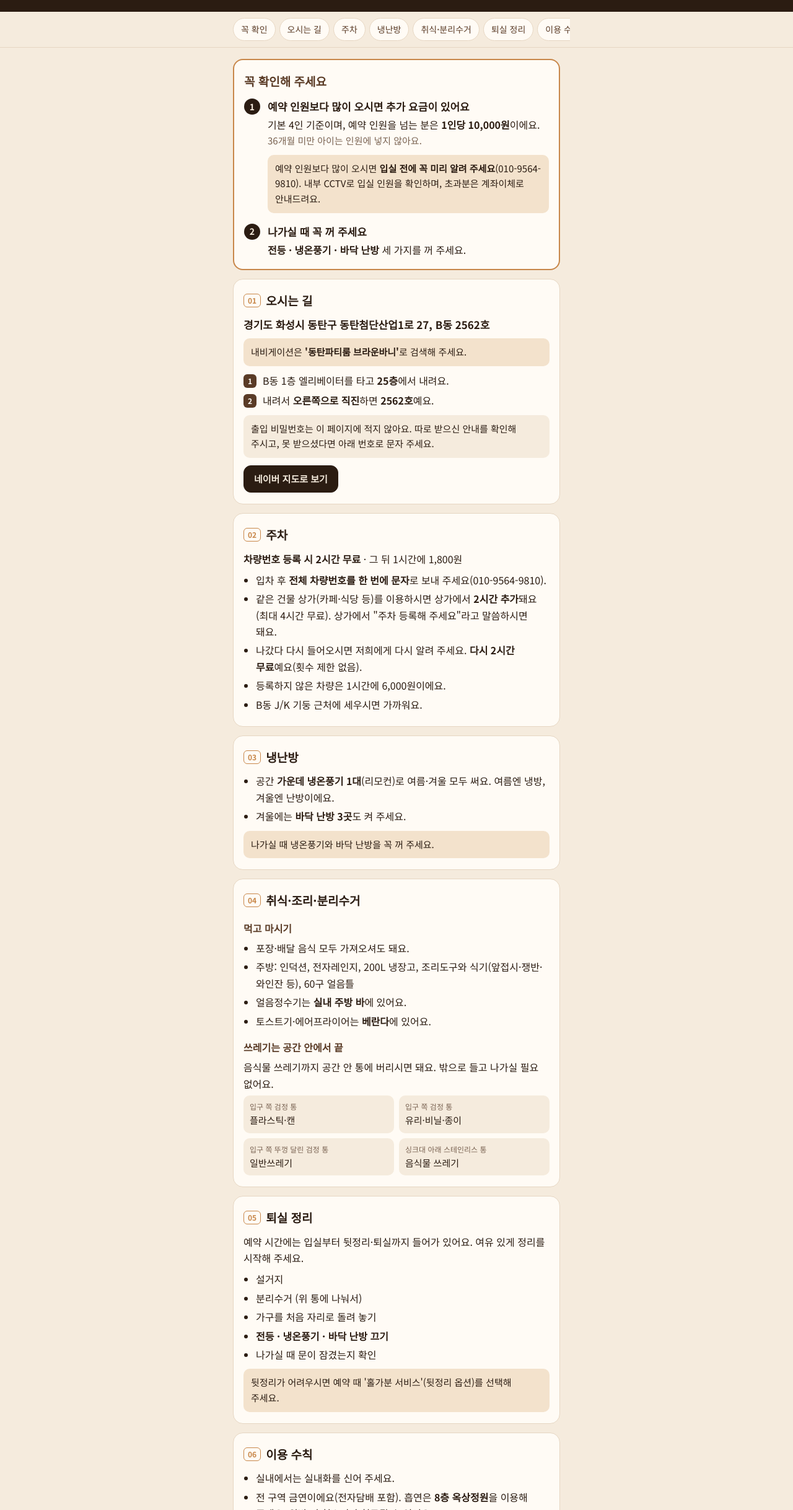
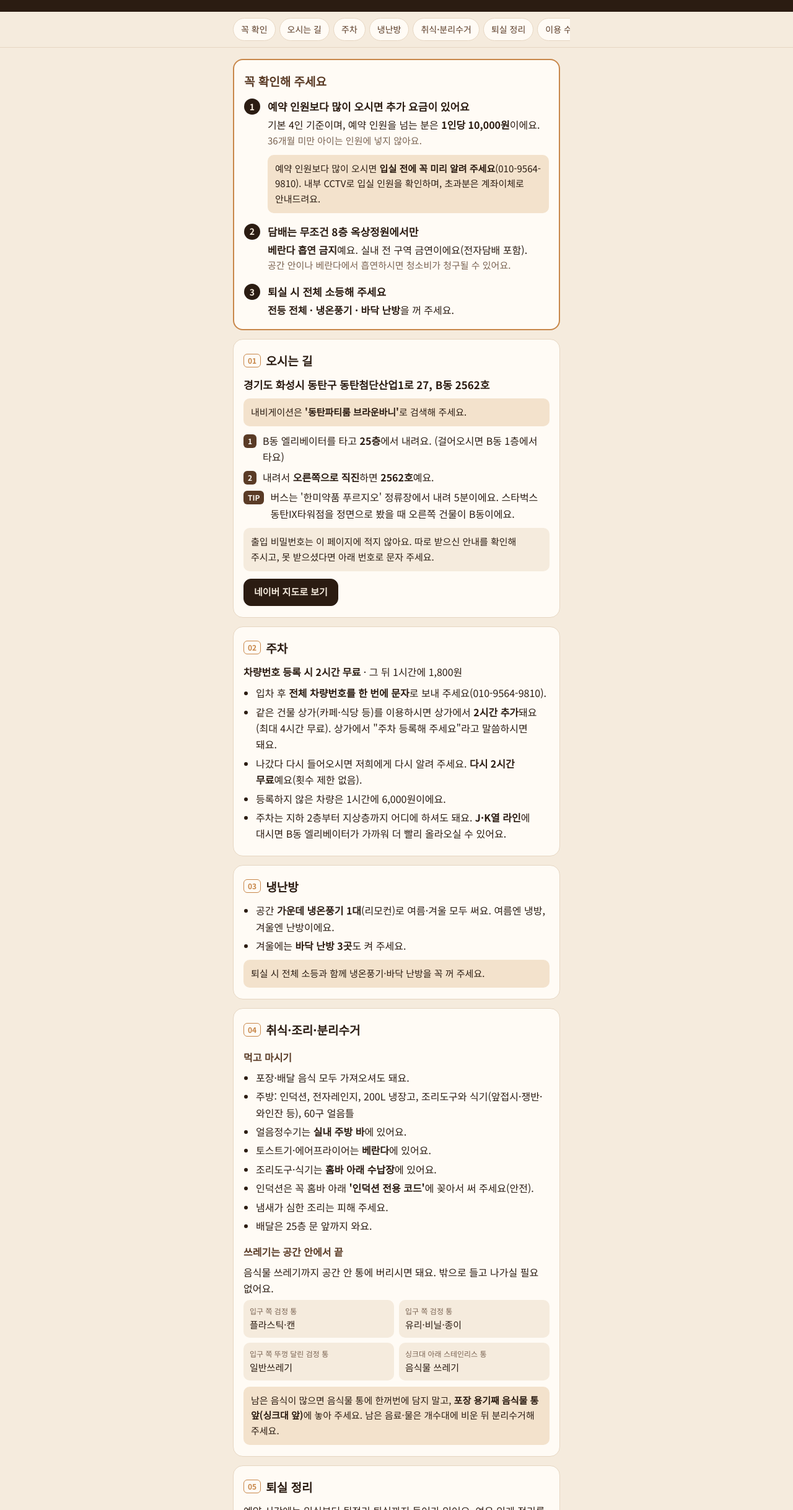
Before and after one commit to gnamessenger/brownbunny, a plain HTML site: page index.html in a window 1280 px wide. Shown: the part 123-2560 px from the top of the page at 62% size. Drawn offline with Linux system fonts and the light colour scheme.

Commit message:
안내 페이지 11/28: 담배 8층·베란다 금지, 전체 소등, 이동식 스마트 TV, 의자 26, J·K열 주차, 노션 안내 반영
Co-Authored-By: Claude Opus 5.5 <noreply@anthropic.com>

```diff
--- a/index.html
+++ b/index.html
@@ -123,8 +123,13 @@
         <div class="note">예약 인원보다 많이 오시면 <b>입실 전에 꼭 미리 알려 주세요</b>(010-9564-9810). 내부 CCTV로 입실 인원을 확인하며, 초과분은 계좌이체로 안내드려요.</div>
       </li>
       <li>
-        <b class="t">나가실 때 꼭 꺼 주세요</b>
-        <b>전등 · 냉온풍기 · 바닥 난방</b> 세 가지를 꺼 주세요.
+        <b class="t">담배는 무조건 8층 옥상정원에서만</b>
+        <b>베란다 흡연 금지</b>예요. 실내 전 구역 금연이에요(전자담배 포함).
+        <div class="sub">공간 안이나 베란다에서 흡연하시면 청소비가 청구될 수 있어요.</div>
+      </li>
+      <li>
+        <b class="t">퇴실 시 전체 소등해 주세요</b>
+        <b>전등 전체 · 냉온풍기 · 바닥 난방</b>을 꺼 주세요.
       </li>
     </ol>
   </div>
@@ -134,8 +139,9 @@
     <div class="addr">경기도 화성시 동탄구 동탄첨단산업1로 27, B동 2562호</div>
     <div class="note">내비게이션은 <b>'동탄파티룸 브라운바니'</b>로 검색해 주세요.</div>
     <ol class="steps">
-      <li><span class="k">1</span><span>B동 1층 엘리베이터를 타고 <b>25층</b>에서 내려요.</span></li>
+      <li><span class="k">1</span><span>B동 엘리베이터를 타고 <b>25층</b>에서 내려요. (걸어오시면 B동 1층에서 타요)</span></li>
       <li><span class="k">2</span><span>내려서 <b>오른쪽으로 직진</b>하면 <b>2562호</b>예요.</span></li>
+      <li><span class="k">TIP</span><span>버스는 '한미약품 푸르지오' 정류장에서 내려 5분이에요. 스타벅스 동탄IX타워점을 정면으로 봤을 때 오른쪽 건물이 B동이에요.</span></li>
     </ol>
     <p class="note" style="background:var(--cream)">출입 비밀번호는 이 페이지에 적지 않아요. 따로 받으신 안내를 확인해 주시고, 못 받으셨다면 아래 번호로 문자 주세요.</p>
     <div class="btns">
@@ -151,7 +157,7 @@
       <li>같은 건물 상가(카페·식당 등)를 이용하시면 상가에서 <b>2시간 추가</b>돼요(최대 4시간 무료). 상가에서 "주차 등록해 주세요"라고 말씀하시면 돼요.</li>
       <li>나갔다 다시 들어오시면 저희에게 다시 알려 주세요. <b>다시 2시간 무료</b>예요(횟수 제한 없음).</li>
       <li>등록하지 않은 차량은 1시간에 6,000원이에요.</li>
-      <li>B동 J/K 기둥 근처에 세우시면 가까워요.</li>
+      <li>주차는 지하 2층부터 지상층까지 어디에 하셔도 돼요. <b>J·K열 라인</b>에 대시면 B동 엘리베이터가 가까워 더 빨리 올라오실 수 있어요.</li>
     </ul>
   </section>
 
@@ -161,7 +167,7 @@
       <li>공간 <b>가운데 냉온풍기 1대</b>(리모컨)로 여름·겨울 모두 써요. 여름엔 냉방, 겨울엔 난방이에요.</li>
       <li>겨울에는 <b>바닥 난방 3곳</b>도 켜 주세요.</li>
     </ul>
-    <div class="note">나가실 때 냉온풍기와 바닥 난방을 꼭 꺼 주세요.</div>
+    <div class="note">퇴실 시 전체 소등과 함께 냉온풍기·바닥 난방을 꼭 꺼 주세요.</div>
   </section>
 
   <section class="card" id="food">
@@ -172,6 +178,10 @@
       <li>주방: 인덕션, 전자레인지, 200L 냉장고, 조리도구와 식기(앞접시·쟁반·와인잔 등), 60구 얼음틀</li>
       <li>얼음정수기는 <b>실내 주방 바</b>에 있어요.</li>
       <li>토스트기·에어프라이어는 <b>베란다</b>에 있어요.</li>
+      <li>조리도구·식기는 <b>홈바 아래 수납장</b>에 있어요.</li>
+      <li>인덕션은 꼭 홈바 아래 <b>'인덕션 전용 코드'</b>에 꽂아서 써 주세요(안전).</li>
+      <li>냄새가 심한 조리는 피해 주세요.</li>
+      <li>배달은 25층 문 앞까지 와요.</li>
     </ul>
     <h3>쓰레기는 공간 안에서 끝</h3>
     <p style="margin:0 0 6px">음식물 쓰레기까지 공간 안 통에 버리시면 돼요. 밖으로 들고 나가실 필요 없어요.</p>
@@ -181,6 +191,7 @@
       <div><small>입구 쪽 뚜껑 달린 검정 통</small>일반쓰레기</div>
       <div><small>싱크대 아래 스테인리스 통</small>음식물 쓰레기</div>
     </div>
+    <p class="note">남은 음식이 많으면 음식물 통에 한꺼번에 담지 말고, <b>포장 용기째 음식물 통 앞(싱크대 앞)</b>에 놓아 주세요. 남은 음료·물은 개수대에 비운 뒤 분리수거해 주세요.</p>
   </section>
 
   <section class="card" id="out">
@@ -190,8 +201,8 @@
       <li>설거지</li>
       <li>분리수거 (위 통에 나눠서)</li>
       <li>가구를 처음 자리로 돌려 놓기</li>
-      <li><b>전등 · 냉온풍기 · 바닥 난방 끄기</b></li>
-      <li>나가실 때 문이 잠겼는지 확인</li>
+      <li><b>전체 소등</b> · 냉온풍기 · 바닥 난방 끄기</li>
+      <li>나가실 때 <b>밖에서 도어락 화면을 한 번 터치</b>해 잠겼는지 확인</li>
     </ul>
     <p class="note">뒷정리가 어려우시면 예약 때 '홀가분 서비스'(뒷정리 옵션)를 선택해 주세요.</p>
   </section>
@@ -200,10 +211,13 @@
     <h2><span class="no">06</span>이용 수칙</h2>
     <ul class="dots">
       <li>실내에서는 실내화를 신어 주세요.</li>
-      <li>전 구역 금연이에요(전자담배 포함). 흡연은 <b>8층 옥상정원</b>을 이용해 주세요. 위반 시 청소비가 청구될 수 있어요.</li>
+      <li><b>담배는 무조건 8층 옥상정원에서만</b> 피워 주세요. <b>베란다 흡연 금지</b>, 실내 전 구역 금연이에요(전자담배 포함). 위반 시 청소비가 청구될 수 있어요.</li>
       <li>지나친 고성방가는 자제 부탁드려요.</li>
       <li>반려동물과 함께 오실 때는 꼭 미리 말씀해 주세요.</li>
       <li>숙박시설이 아니라서 침구·세면도구는 없어요.</li>
+      <li>벽·바닥 긁힘, 기물 파손, 심한 오염은 수리비가 청구될 수 있어요.</li>
+      <li>베란다 여분 생수 등 <b>여분 비품은 다음 팀용</b>이에요. 허가 없이 쓰시면 비용이 청구될 수 있으니, 필요하시면 먼저 문자로 여쭤 주세요.</li>
+      <li>귀중품·소지품은 직접 챙겨 주세요(분실 시 책임지기 어려워요).</li>
     </ul>
     <img class="guide-img" src="guide.png" alt="브라운바니 이용 수칙 가이드">
   </section>
@@ -212,14 +226,25 @@
     <h2><span class="no">07</span>시설·비품</h2>
     <p style="margin:0 0 8px">한 번 예약하시면 공간 전체를 단독으로 쓰세요.</p>
     <ul class="dots">
-      <li>65인치 이동식 TV, 마샬 스피커, 보드게임</li>
+      <li>65인치 <b>이동식 스마트 TV</b> (리모컨·HDMI 선은 TV 아래 선반에 있어요)</li>
+      <li>햇빛 때문에 화면이 잘 안 보이면 창가 블라인드를 내려 주세요.</li>
+      <li>마샬 스피커(블루투스), 보드게임(할리갈리·젠가·루미큐브·부루마블 등)</li>
       <li>삼각대, 웨이브 전신거울, 스탠드 옷걸이(행거), 이동식 화이트보드</li>
-      <li>의자 24개, 좌식 소파, 베란다 접이식 테이블·의자</li>
+      <li>의자 26개(바 의자 2개 포함), 좌식 소파, 베란다 접이식 테이블·의자</li>
       <li>실내화(240·270mm), 휴대폰 충전기, 구급상자, 블라인드·커튼</li>
       <li>고속 와이파이</li>
       <li>내부 CCTV 녹화 중이에요(안전·인원 확인).</li>
       <li>1인실: 커튼·블라인드로 나눈 공간이에요(방음은 안 돼요). 커튼을 치고 잠깐 옷을 갈아입으실 수 있어요.</li>
     </ul>
+    <h3>어디 있나요</h3>
+    <ul class="dots">
+      <li>접이식 테이블·여분 의자·사다리: 베란다</li>
+      <li>방석: 홈바 아래 맨 아래 칸 · 담요: 스탠드 옷걸이 아래</li>
+      <li>리모컨·HDMI 선: TV 아래 선반</li>
+      <li>휴대폰 충전기·A4 용지·펜·물티슈·구급상자: 홈바 옆 이동식 웨건</li>
+    </ul>
+    <h3>화장실</h3>
+    <p style="margin:0">공간에서 나와 직진 후 왼쪽이에요(비밀번호 없음). 쓰신 뒤 문을 꼭 닫아 주세요.</p>
     <h3>없는 것</h3>
     <p style="margin:0">촬영 조명·반사판·배경지, 무선 마이크, 빔프로젝터, 노래방 기기는 없어요.</p>
     <h3>건물 안 편의시설</h3>
```
